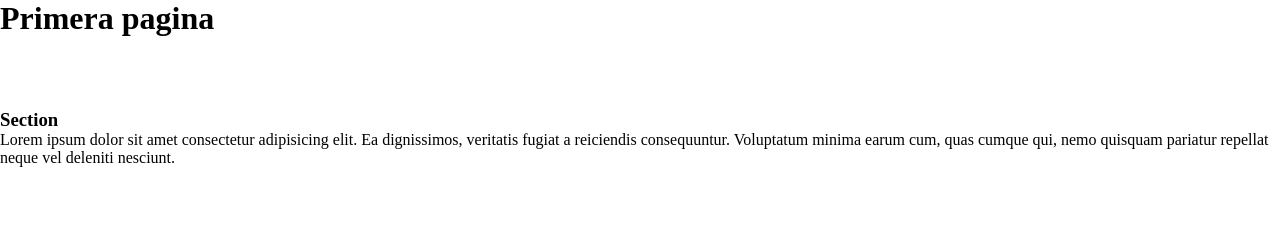
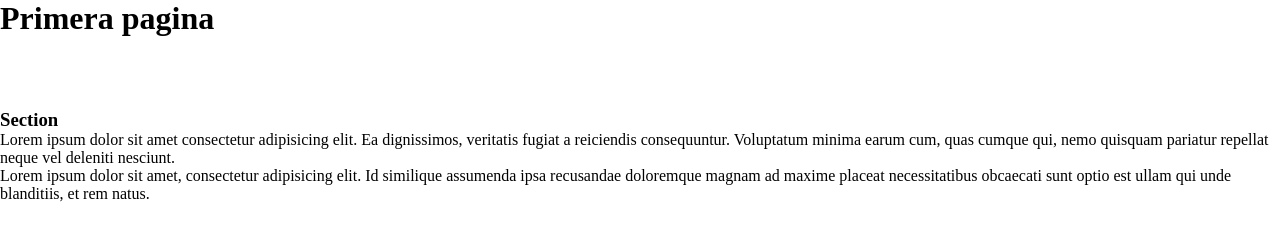
Before and after one commit to ericalicasados/proyect-cours, a plain HTML site: page index.html in a window 1280 px wide. Drawn offline with Linux system fonts and the light colour scheme.

Commit message:
ultima actualizacion

```diff
--- a/index.html
+++ b/index.html
@@ -31,5 +31,9 @@
     </section>
 </aside>
 
+<footer class="footer">
+    <p>Lorem ipsum dolor sit amet, consectetur adipisicing elit. Id similique assumenda ipsa recusandae doloremque magnam ad maxime placeat necessitatibus obcaecati sunt optio est ullam qui unde blanditiis, et rem natus.</p>
+</footer>
+
 </body>
 </html>
```
